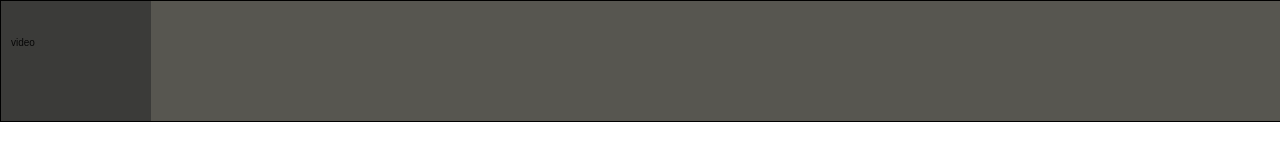
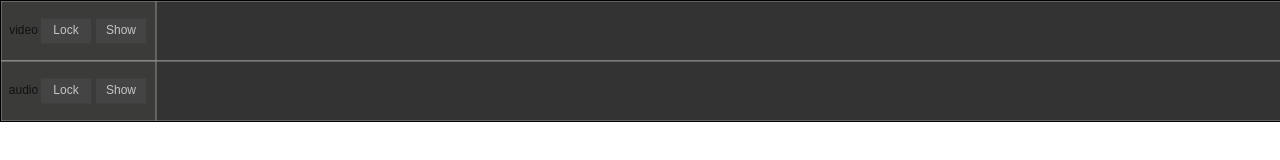
Before and after one commit to Dvorakcs/VanVince, a plain HTML site: page index.html in a window 1280 px wide. Shown: the top 160 px of the page. Drawn offline with Linux system fonts and the light colour scheme.

Commit message:
Add button component and integrate into canalProps; update canal and timeLine classes for new functionality

```diff
--- a/index.html
+++ b/index.html
@@ -15,6 +15,7 @@
         </div>
     </div>
     <script src="./src/ferramentas/canvas/canvas.js" type="text/javascript" ></script>
+    <script src="./src/components/elementos/botao.js" type="text/javascript" ></script>
     <script src="./src/components/timeLine/canalProps.js" type="text/javascript" ></script>
     <script src="./src/components/timeLine/canal.js" type="text/javascript" ></script>
     <script src="./src/components/timeLine/timeLine.js" type="text/javascript" ></script>
--- /dev/null
+++ b/src/components/elementos/botao.js
@@ -0,0 +1,35 @@
+class botao{
+    #width = 0;
+    #height = 0;
+    #x = 0
+    #y = 0;
+    #nome = '';
+    constructor(x,y,width,height,name){
+        this.#nome = name;
+        this.#x = x;
+        this.#y = y;
+        this.#width = width;
+        this.#height = height;
+    }
+
+
+   draw(contexto) {
+        // Desenha o botão
+        contexto.fillStyle = '#444444ff';
+        contexto.fillRect(this.#x, this.#y, this.#width, this.#height);
+
+        // Configura o estilo do texto
+        contexto.fillStyle = '#c7c5c5ff';
+        contexto.font = '12px Arial'; // Define o tamanho e a fonte do texto
+        contexto.textAlign = 'center'; // Centraliza o texto horizontalmente
+        contexto.textBaseline = 'middle'; // Centraliza o texto verticalmente
+
+        // Desenha o texto centralizado
+        const centerX = this.#x + this.#width / 2; // Coordenada X do centro do botão
+        const centerY = this.#y + this.#height / 2; // Coordenada Y do centro do botão
+        contexto.fillText(this.#nome, centerX, centerY);
+    }
+    update(){
+
+    }
+}
--- a/src/components/timeLine/canal.js
+++ b/src/components/timeLine/canal.js
@@ -1,16 +1,28 @@
 class canal{
     #props = [];
-    constructor(width, height,tipo){
-        this.width = width;
-        this.height = height;
-        this.tipo = tipo;
+    #height = 0;
+    #width = 0
+    #x = 0;
+    #y = 0;
+    #tipo = 'video';
+    constructor(x,y,width, height,tipo){
+        this.#width = width;
+        this.#height = height;
+        this.#tipo = tipo;
+        this.#x = x;
+        this.#y = y;
         this.inicializarProps();
     }
 
     inicializarProps(){
-        this.#props.push(new canalProps(0,0,150,150,'video'));
+        this.#props.push(new canalProps(this.#x,this.#y,155,this.#height,this.#tipo));
     }
     draw(contexto){
+
+        contexto.fillStyle = '#333333ff';
+        contexto.fillRect(this.#x, this.#y, this.#width, this.#height);
+        contexto.strokeStyle = '#919191ff';
+        contexto.strokeRect(this.#x, this.#y, this.#width, this.#height);
         this.#props.forEach(prop => {
             prop.draw(contexto);
         })
--- a/src/components/timeLine/canalProps.js
+++ b/src/components/timeLine/canalProps.js
@@ -4,6 +4,7 @@ class  canalProps {
     #tipo = null;
     #x = 0;
     #y = 0;
+    #buttons = [];
     constructor(x,y,width,height,tipo) {
         this
         this.#width = width;
@@ -11,7 +12,8 @@ class  canalProps {
         this.#tipo = tipo;
         this.#x = x;
         this.#y = y;
-
+        this.#buttons.push(new botao(this.#x +40, this.#y+this.#height/2-12.50, 50, 25, 'Lock'));
+        this.#buttons.push(new botao(this.#x +95, this.#y+this.#height/2-12.50, 50, 25, 'Show'));
     }
 
     update() {
@@ -20,7 +22,13 @@ class  canalProps {
     draw(contexto) {
         contexto.fillStyle = '#3b3b39ff';
         contexto.fillRect(this.#x, this.#y, this.#width, this.#height);
-         contexto.fillStyle = '#070707ff';
-        contexto.fillText(this.#tipo, this.#x + 10, this.#y + 45);
+        contexto.strokeStyle = '#919191ff';
+        contexto.strokeRect(this.#x, this.#y, this.#width, this.#height);
+        contexto.fillStyle = '#131212ff';
+        contexto.fillText(this.#tipo, this.#x + this.#width/2 - 55, this.#y + this.#height/2);
+
+        this.#buttons.forEach(button => {
+            button.draw(contexto);
+        });
     }
 }
--- a/src/components/timeLine/timeLine.js
+++ b/src/components/timeLine/timeLine.js
@@ -5,7 +5,8 @@ class timeLine{
     constructor(width, height){
       this.#width = width;
       this.#height = height;
-      this.#canais.push(new canal(this.#width, this.#height));
+      this.#canais.push(new canal(0,this.#height/2*this.#canais.length,this.#width, this.#height/2,'video'));
+      this.#canais.push(new canal(0,this.#height/2*this.#canais.length,this.#width , this.#height/2,'audio'));
     }
 
     update(){
```
Also changed, not shown: src/icons/lock.svg (added).
